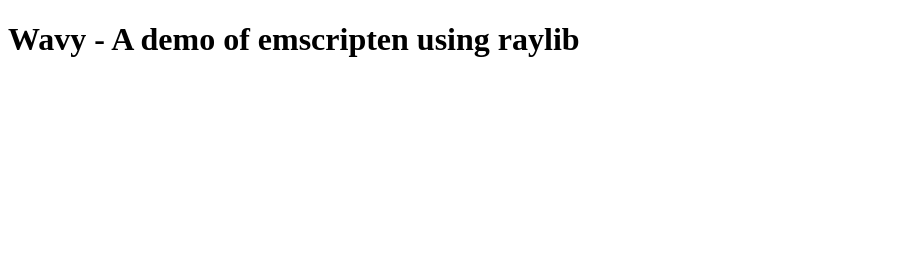
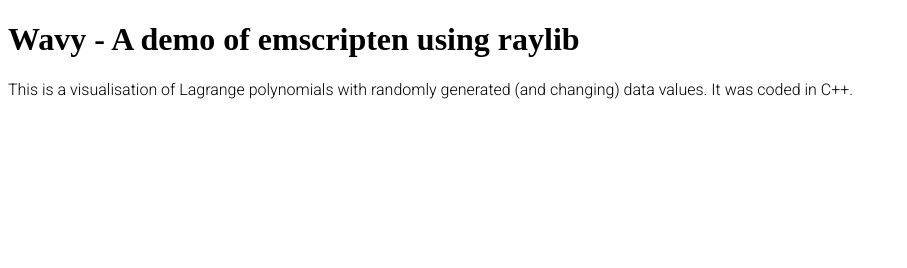
Before and after one commit to Homomorpheus/wavy_demo, a plain HTML site: page index.html in a window 1280 px wide. Shown: the whole page, without its empty margins (0-907 px from the left). Drawn offline with Linux system fonts and the light colour scheme; no server answers; a web font is replaced by a local one.

Commit message:
added text

```diff
--- a/index.html
+++ b/index.html
@@ -7,14 +7,20 @@
     <link rel="preconnect" href="https://fonts.googleapis.com">
     <link rel="preconnect" href="https://fonts.gstatic.com" crossorigin>
     <link href="https://fonts.googleapis.com/css2?family=Sixtyfour&display=swap" rel="stylesheet">
+    <link rel="preconnect" href="https://fonts.googleapis.com">
+    <link rel="preconnect" href="https://fonts.gstatic.com" crossorigin>
+    <link href="https://fonts.googleapis.com/css2?family=Roboto:wght@300&display=swap" rel="stylesheet">
 </head>
 
 <body>
 
     <h1 style="font-family: Sixtyfour;">Wavy - A demo of emscripten using raylib</h1>
+    <p style="font-family: 'Roboto', sans-serif;">This is a visualisation of Lagrange polynomials with randomly generated (and changing) data values. It was coded in C++.</p>
 
     <!-- Create the canvas that the C++ code will draw into -->
-    <canvas id="canvas" oncontextmenu="event.preventDefault()"></canvas>
+    <div id="" style="overflow:scroll; height:1000px;">
+        <canvas id="canvas" oncontextmenu="event.preventDefault()"></canvas>
+    </div>
 
     <!-- Allow the C++ to access the canvas element -->
     <script type='text/javascript'>
```
Also changed, not shown: build/CMakeCache.txt, 8 other files.
